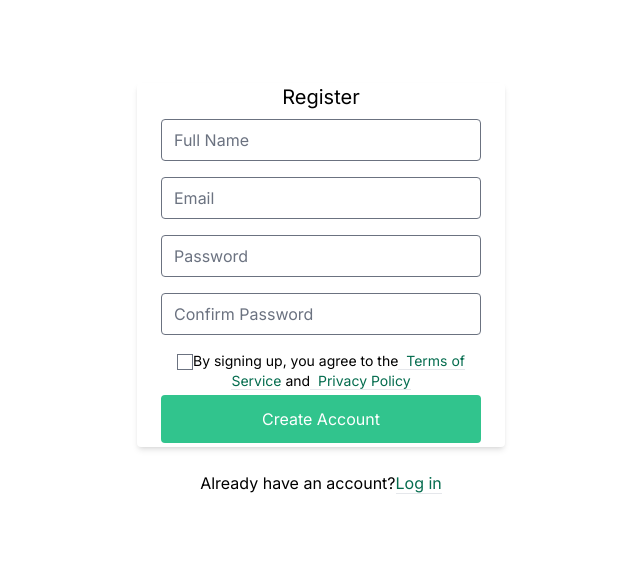
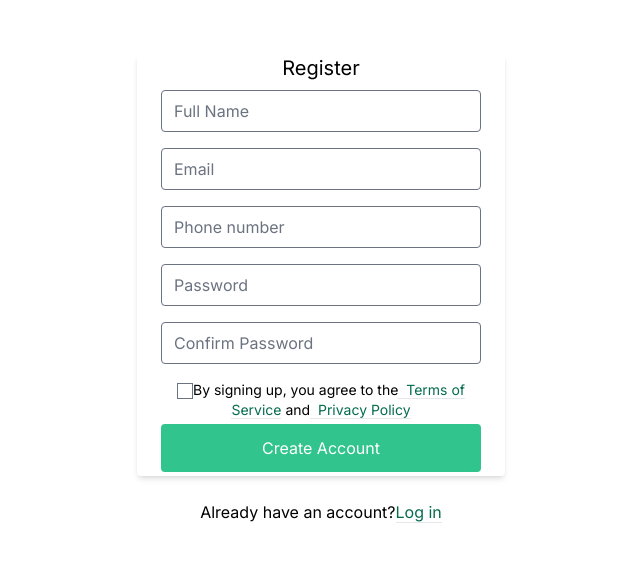
Before and after one commit to Marufhossain112/grocery-mania, a Next.js app: page /register in a window 1280 px wide. Shown: the part 111-672 px from the top of the page, without its empty margins (319-959 px from the left). Built offline with nearby package versions, Linux system fonts and the light colour scheme.

Commit message:
navigate to profile after login

```diff
--- a/src/app/register/page.tsx
+++ b/src/app/register/page.tsx
@@ -1,7 +1,6 @@
 "use client";
 import app from '@/firebase/firebase.init';
 import { createUserWithEmailAndPassword, getAuth, updateProfile } from 'firebase/auth';
-import { Toast } from 'flowbite-react';
 import React from 'react';
 import { useForm, SubmitHandler } from "react-hook-form";
 import toast from 'react-hot-toast';
@@ -11,38 +10,37 @@ type RegisterProps = {
     password: string;
     confirmPassword: string;
     agreement: boolean;
+    phoneNumber: string;
+    role: string;
 };
 const Register = () => {
     const auth = getAuth(app);
-
     const {
         register,
         handleSubmit,
-        watch,
         reset,
         formState: { errors },
     } = useForm<RegisterProps>();
     const onSubmit: SubmitHandler<RegisterProps> = async (data) => {
-        const { email, password, name } = data;
-
+        const { email, password, name, phoneNumber } = data;
         try {
             const userCredential = await createUserWithEmailAndPassword(auth, email, password);
             const user = userCredential.user;
-            // Update the user's profile with the display name
             await updateProfile(user, {
                 displayName: name,
             });
+            // @ts-ignore
+            user.role = "user";
+            // @ts-ignore
+            user.phoneNumber = phoneNumber;
             toast.success("User created successfully.");
             reset();
-            // console.log(user);
-
+            console.log(user);
         } catch (error: any) {
             const errorCode = error.code;
             const errorMessage = error.message;
-            // console.log(errorMessage);
         }
     };
-
     return (
         <div >
             <div style={{
@@ -68,6 +66,11 @@ const Register = () => {
                                 placeholder="Email"
                                 {...register("email", { required: "email is required" })} />
                             {errors.email && <p className='text-red-600'>{errors.email.message}</p>}
+                            <input
+                                type="number"
+                                className="block border border-grey-light w-full p-3 rounded mb-4"
+                                placeholder="Phone number"
+                                {...register("phoneNumber")} />
                             <input
                                 type="password"
                                 className="block border border-grey-light w-full p-3 rounded mb-4"
```
Also changed, not shown: src/app/login/page.tsx (+6 -2 lines), src/app/profile/page.tsx (added, +11 -0 lines).
